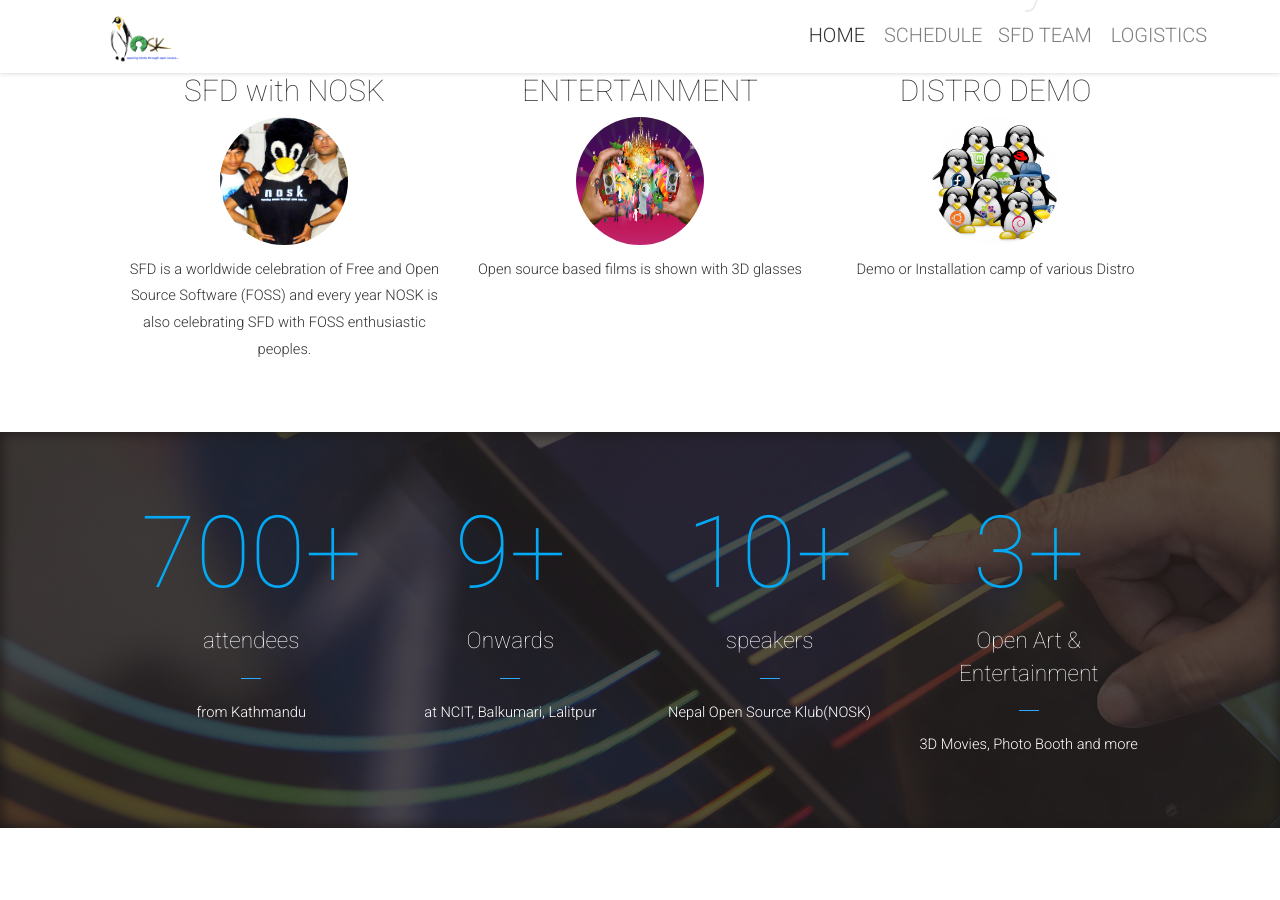
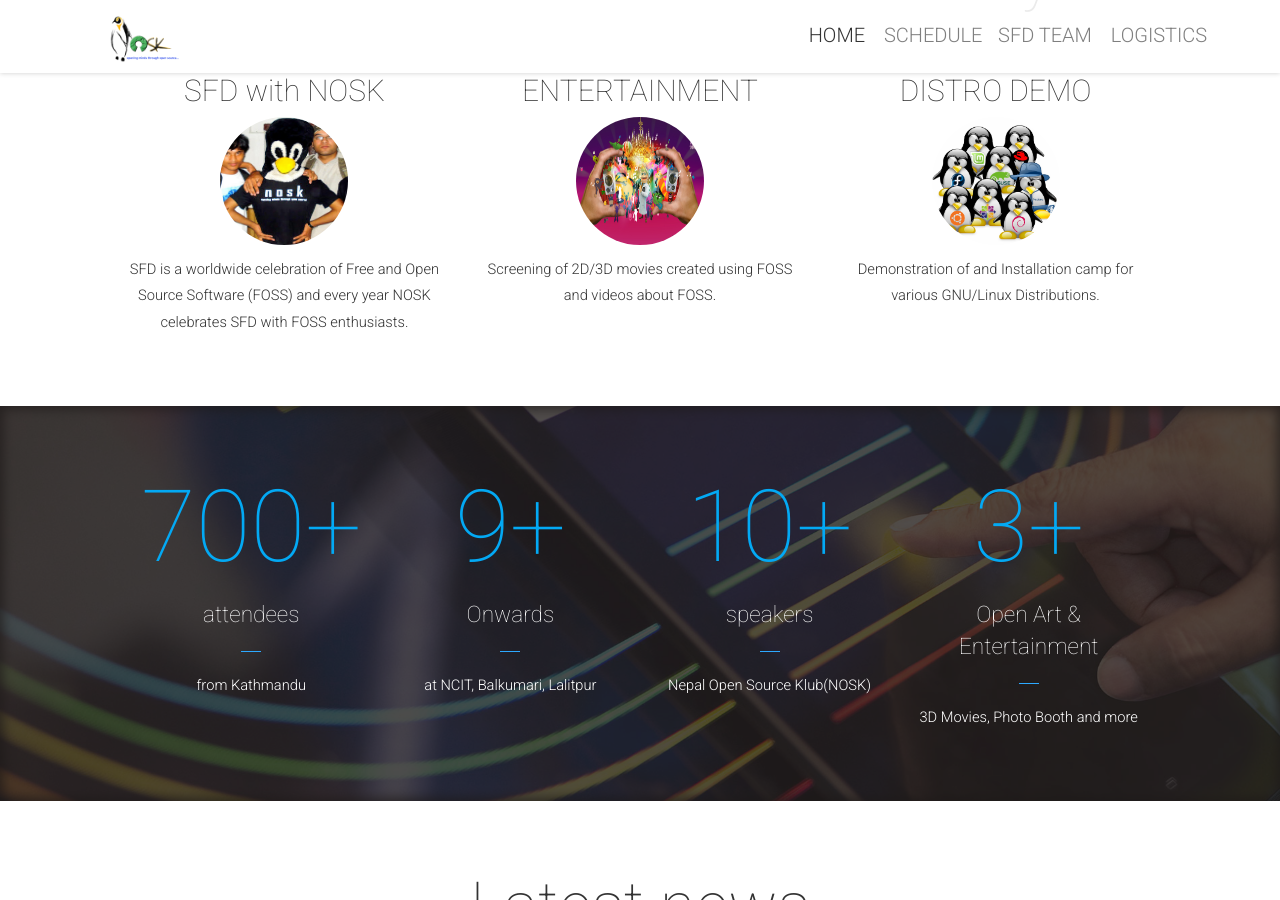
Before and after one commit to openosk/openosk.github.io, a Jekyll site: the page built from index.html, in a window 1280 px wide and 900 px high, scrolled down 1029 px. Built offline with Jekyll 4.4.1, drawn with Linux system fonts in a browser that asks for light colours; nearby versions of some CDN libraries; comment, search, counter and statistics services are not loaded.

Commit message:
updated 'about' text

```diff
--- a/_includes/about.html
+++ b/_includes/about.html
@@ -8,14 +8,14 @@
                     <div class="animated hiding" data-animation="fadeInDown" data-delay="0">
                         <h5>SFD with NOSK</h5>
                         <img class="img-circle" src="{{ site.baseurl }}/img/conference.JPG" height="128" width="128" alt="Conference">
-                        <p>SFD is a worldwide celebration of Free and Open Source Software (FOSS) and every year NOSK is also celebrating SFD with FOSS enthusiastic peoples.</p>
+                        <p>SFD is a worldwide celebration of Free and Open Source Software (FOSS) and every year NOSK celebrates SFD with FOSS enthusiasts.</p>
                     </div>
                 </div>
                 <div class="col-md-4 col-sm-4 col-xs-6">
                     <div class="animated hiding" data-animation="fadeInDown" data-delay="500">
                         <h5>ENTERTAINMENT</h5>
                         <img class="img-circle" src="{{ site.baseurl }}/img/workshop.jpg" height="128" width="128" alt="Workshops">
-                        <p>Open source based films is shown with 3D glasses</p>
+                        <p>Screening of 2D/3D movies created using FOSS and videos about FOSS.</p>
                     </div>
                 </div>
                 <div class="clearfix visible-xs"></div>
@@ -23,7 +23,7 @@
                     <div class="animated hiding" data-animation="fadeInDown" data-delay="1000">
                         <h5>DISTRO DEMO</h5>
                         <img class="img-circle" src="{{ site.baseurl }}/img/hackathon.jpg" height="128" width="128" alt="Hackathons">
-                        <p>Demo or Installation camp of various Distro  </p>
+                        <p>Demonstration of and Installation camp for various GNU/Linux Distributions.</p>
                     </div>
                 </div>
             </div>
```
